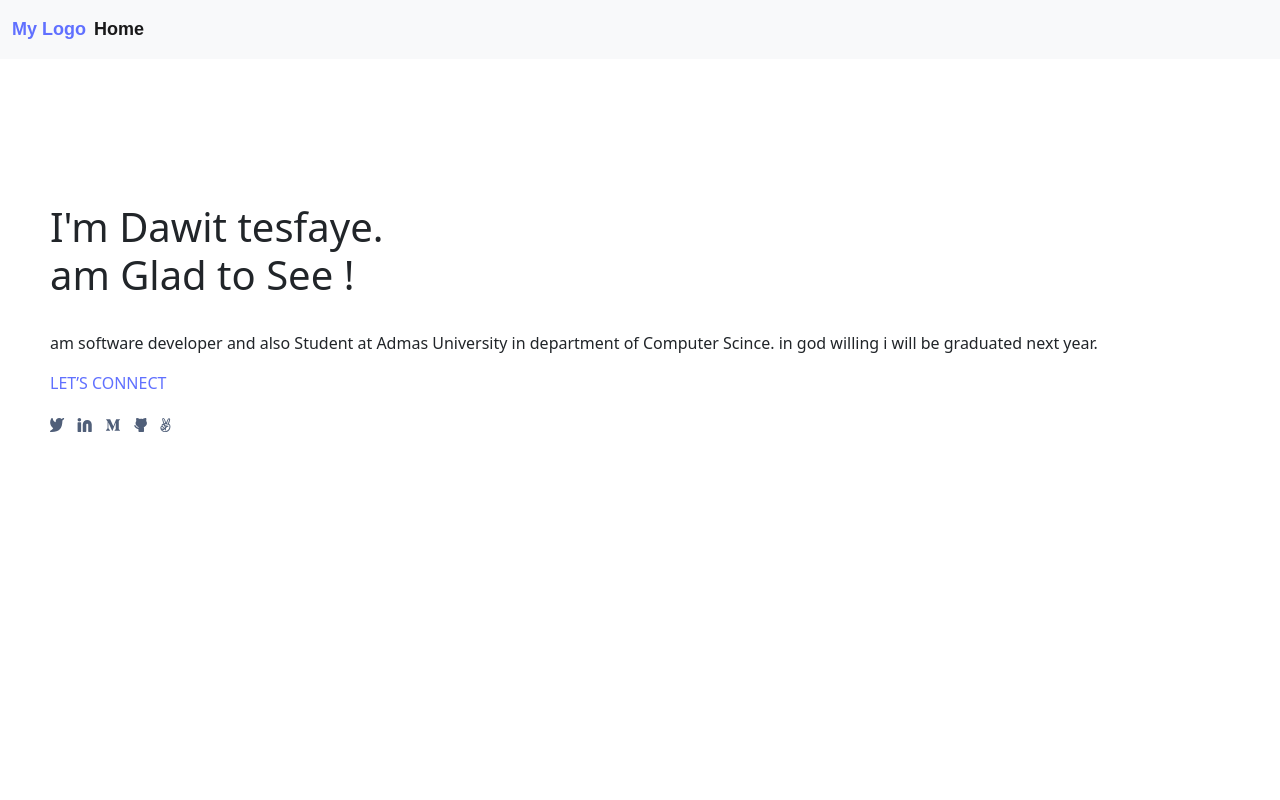
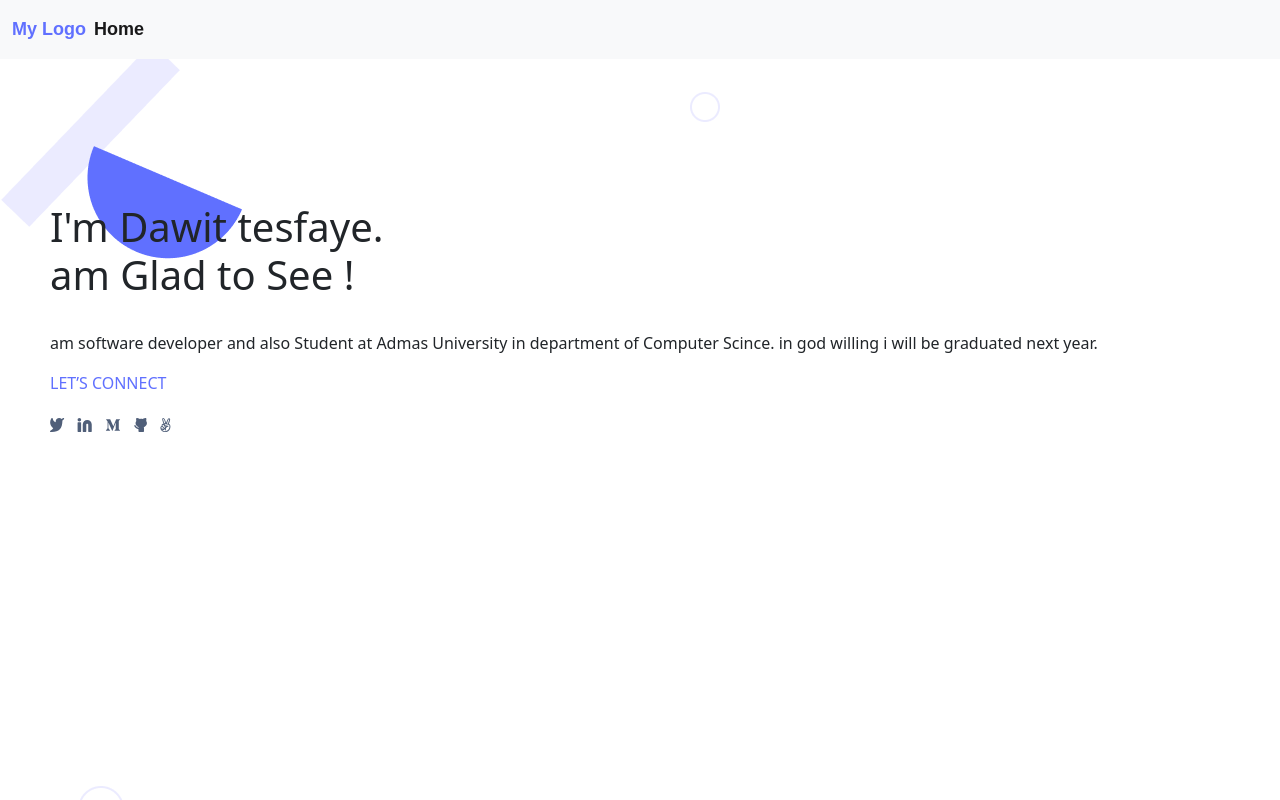
Before and after one commit to dawittesfaye1/NewPortfolio, a plain HTML site: page index.html in a window 1280 px wide. Drawn offline with nearby package versions, Linux system fonts and the light colour scheme.

Commit message:
third commit

```diff
--- a/style.css
+++ b/style.css
@@ -23,3 +23,6 @@ div {
   svg{
     padding-left: 50px;
   }
+  body{
+    background-image: url(background/Header.png);
+  }
```
Also changed, not shown: background/Header.png (added).
